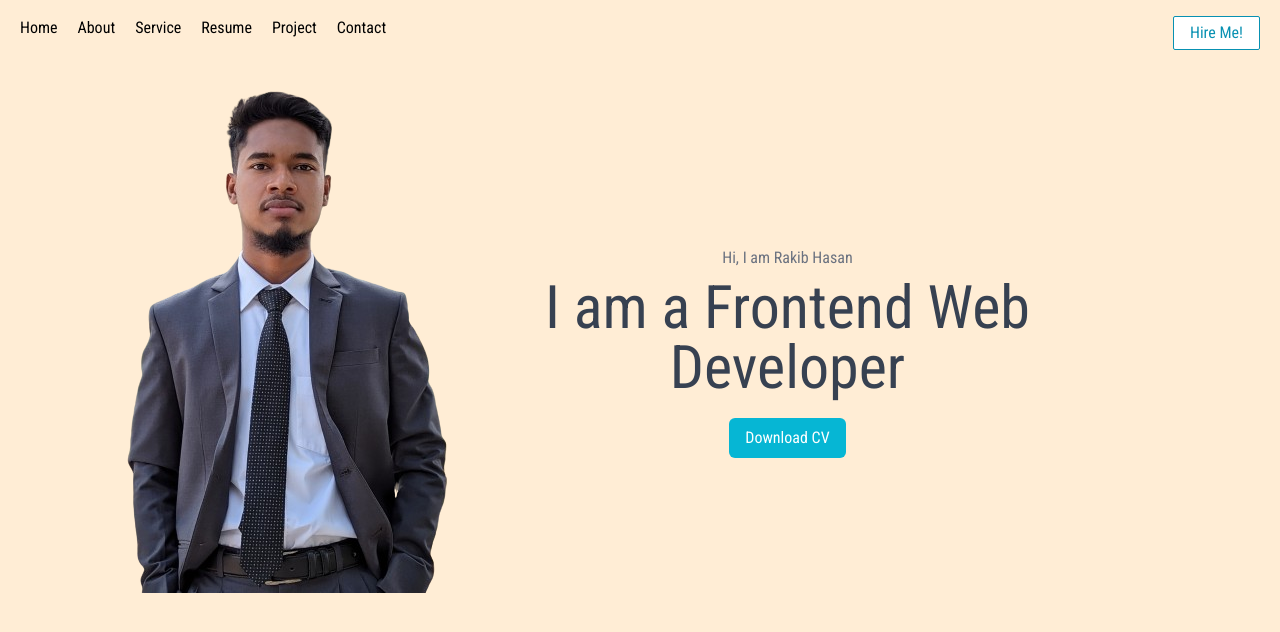
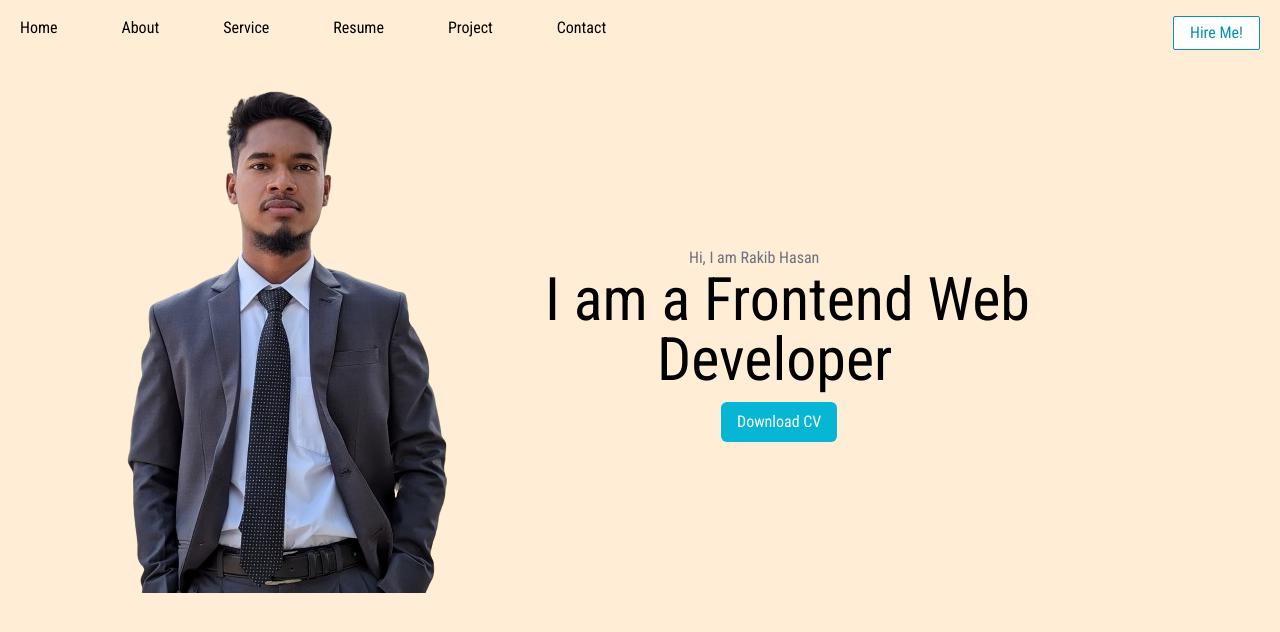
Before and after one commit to 001Rakib/Portfolio, a React (Vite) app: page / in a window 1280 px wide. Shown: the top 632 px of the page. Built offline with nearby package versions, Linux system fonts and the light colour scheme.

Commit message:
added typeWriter to banner page

```diff
--- a/src/components/HomePhoto/Carosel.jsx
+++ b/src/components/HomePhoto/Carosel.jsx
@@ -1,17 +1,21 @@
 import Image from "../../assets/PXL_20240213_064333141.PORTRAIT-removebg-preview.png";
+import { Typewriter } from "react-simple-typewriter";
 const Carosel = () => {
   return (
     <div className="max-w-screen-xl mx-auto px-10 flex">
       <div>
         <img className="" src={Image} alt="" />
       </div>
-      <div className="font-roboto-condense text-center mt-[15%] pl-8">
-        <h1 className="text-gray-500">Hi, I am Rakib Hasan</h1>
-        <div className="text-6xl py-2 text-gray-700">
-          <h1>I am a Frontend Web </h1>
-          <h1>Developer</h1>
+      <div className="font-roboto-condense mt-[15%] pl-8">
+        <h1 className="text-gray-500 ml-36">Hi, I am Rakib Hasan</h1>
+        <div>
+          <h1 className="text-6xl">
+            I am a <Typewriter words={["Frontend Web"]} loop />
+          </h1>
         </div>
-        <button className="text-white bg-cyan-500 px-4 py-2 rounded-md mt-3">
+        <h1 className="text-6xl ml-28">Developer</h1>
+
+        <button className="text-white bg-cyan-500 px-4 py-2 rounded-md mt-3 ml-44">
           Download CV
         </button>
       </div>
--- a/src/components/navbar/Navbar.jsx
+++ b/src/components/navbar/Navbar.jsx
@@ -4,7 +4,7 @@ const Navbar = () => {
   return (
     <div className="max-w-screen-xl mx-auto">
       <div className="flex justify-between py-4 px-5">
-        <div className="flex list-none gap-5 font-roboto-condense ">
+        <div className="flex list-none gap-16 font-roboto-condense ">
           <NavLink className={"hover:text-cyan-600"}>
             <li>Home</li>
           </NavLink>
```
